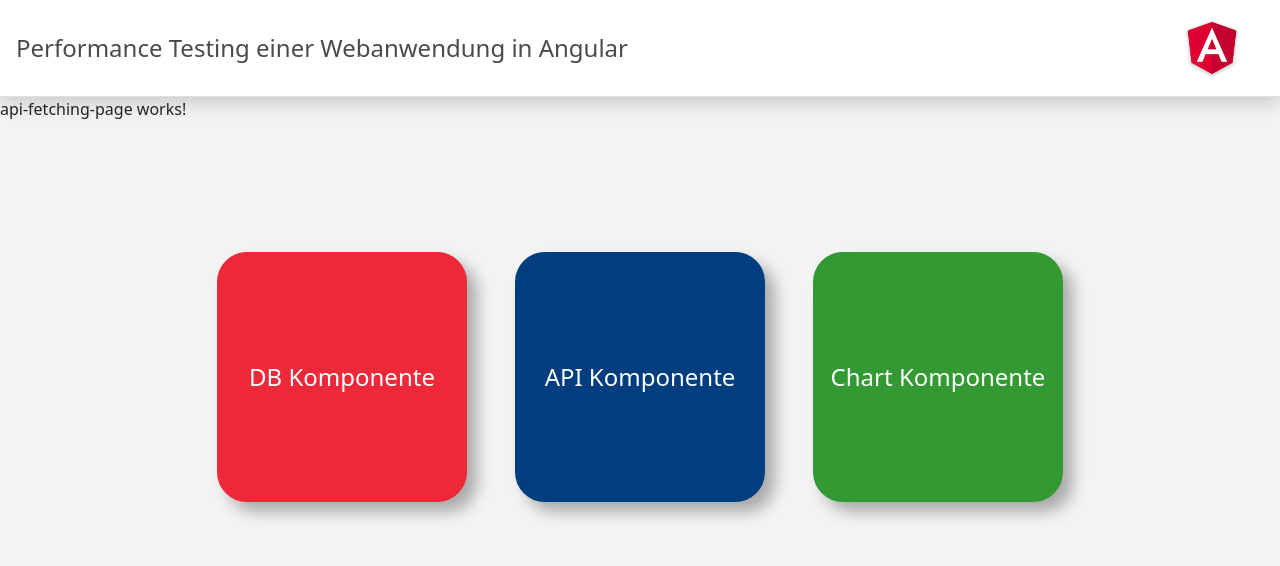
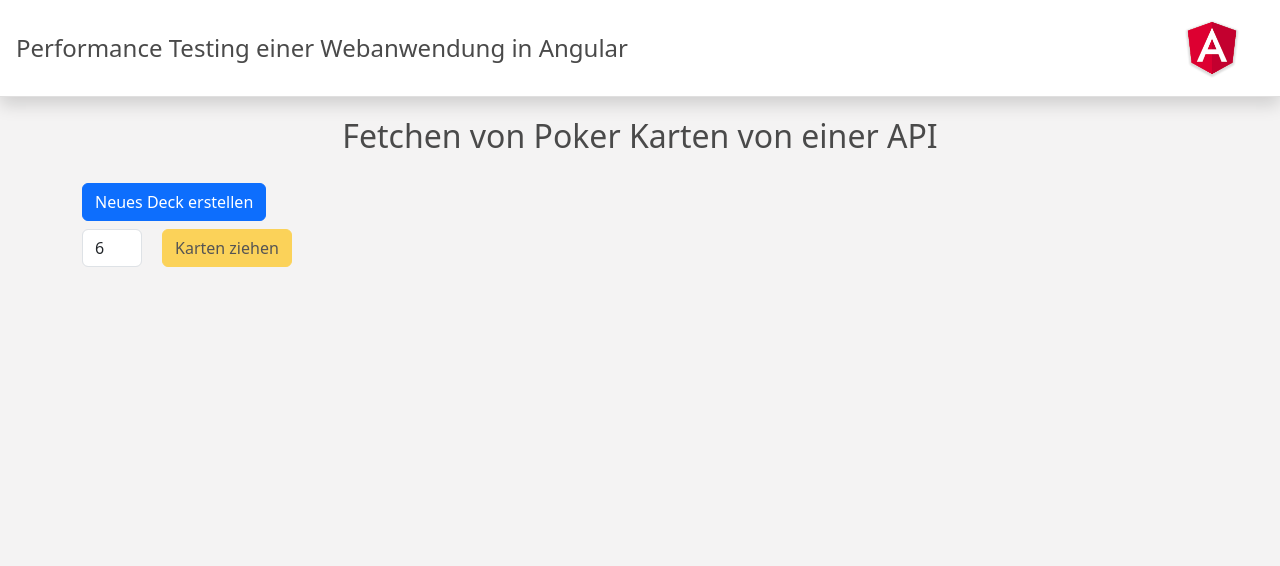
Before and after one commit to ElindTahir/BA-Angular-Project, an Angular app: page /api-fetching-page in a window 1280 px wide. Shown: the top 566 px of the page. Built offline with nearby package versions, Linux system fonts and the light colour scheme.

Commit message:
Fetching Poker Card API Component

```diff
--- a/src/app/api-fetching-page/api-fetching-page.component.html
+++ b/src/app/api-fetching-page/api-fetching-page.component.html
@@ -1 +1,18 @@
-<p>api-fetching-page works!</p>
+<div class="center-container">
+    <h1 class="title">Fetchen von Poker Karten von einer API</h1>
+
+    <div class="container">
+        <div class="button-container mb-2">
+            <button class="btn btn-primary" (click)="createDeck()">Neues Deck erstellen</button>
+            <span *ngIf="deckCreatedMessage" class="message">{{ deckCreatedMessage }}</span>
+        </div>
+
+        <div class="button-container mb-5">
+            <input type="number" [(ngModel)]="numCardsToDraw" min="1" class="form-control card-input" style="width: 50px; margin-right: 10px;">
+            <button class="btn btn-warning" (click)="drawCard()" [disabled]="!deckId">Karten ziehen</button>
+        </div>
+        <div class="card-container">
+            <img *ngFor="let card of cards" [src]="card.image" [alt]="card.code">
+        </div>
+    </div>
+</div>
--- a/src/app/api-fetching-page/api-fetching-page.component.scss
+++ b/src/app/api-fetching-page/api-fetching-page.component.scss
@@ -0,0 +1,55 @@
+.center-container {
+    display: flex;
+    flex-direction: column;
+    align-items: center;
+    width: 100%;
+    gap: 20px;
+    padding-top: 20px;
+}
+
+.container {
+    display: flex;
+    flex-direction: column;
+    align-items: flex-start;
+    width: 100%;
+}
+
+.button-container {
+    display: flex;
+    align-items: center;
+    gap: 10px;
+    width: 100%;
+}
+
+.message {
+    margin-left: 10px;
+    align-self: center;
+    font-size: 16px;
+    font-weight: 500;
+    color: #339933;
+}
+
+.card-input {
+    margin-right: 10px;
+    width: 60px !important;
+}
+
+.card-container {
+    display: flex;
+    flex-wrap: wrap;
+    gap: 5px;
+    justify-content: flex-start;
+    width: 100%;
+}
+
+img {
+    width: 100px;
+    height: auto;
+}
+
+.title {
+    align-self: center;
+    font-size: 32px;
+    font-weight: 500;
+    color: #4a4a4a;
+}
--- a/src/app/api-fetching-page/api-fetching-page.component.ts
+++ b/src/app/api-fetching-page/api-fetching-page.component.ts
@@ -1,10 +1,32 @@
 import { Component } from '@angular/core';
+import { DeckOfCardsService } from '../service/deck-of-cards.service';
 
 @Component({
   selector: 'app-api-fetching-page',
   templateUrl: './api-fetching-page.component.html',
-  styleUrl: './api-fetching-page.component.scss'
+  styleUrls: ['./api-fetching-page.component.scss']
 })
 export class ApiFetchingPageComponent {
+  deckId: string = "";
+  cards: any[] = [];
+  numCardsToDraw = 6;
+  deckCreatedMessage = "";
 
+  constructor(private deckOfCardsService: DeckOfCardsService) { }
+
+  createDeck() {
+    this.deckOfCardsService.createNewDeck().subscribe(data => {
+      this.deckId = data.deck_id;
+      this.deckCreatedMessage = "Kartendeck wurde erstellt!";
+      setTimeout(() => this.deckCreatedMessage = "", 3000);
+    });
+  }
+
+  drawCard() {
+    if (this.numCardsToDraw > 0) {
+      this.deckOfCardsService.drawCards(this.deckId, this.numCardsToDraw).subscribe(data => {
+        this.cards.push(...data.cards);
+      });
+    }
+  }
 }
--- a/src/app/app-routing.module.ts
+++ b/src/app/app-routing.module.ts
@@ -6,7 +6,7 @@ import { ApiFetchingPageComponent } from './api-fetching-page/api-fetching-page.
 import { ChartPageComponent } from './chart-page/chart-page.component';
 
 const routes: Routes = [
-  { path: 'landing-page', component: LandingPageComponent },
+  { path: '', component: LandingPageComponent },
   { path: 'database-page', component: DatabasePageComponent },
   { path: 'api-fetching-page', component: ApiFetchingPageComponent },
   { path: 'chart-page', component: ChartPageComponent }
--- a/src/app/app.component.html
+++ b/src/app/app.component.html
@@ -1,6 +1,4 @@
 <app-nav-bar></app-nav-bar>
 <div class="contentwrapper">
   <router-outlet></router-outlet>
-  <app-landing-page></app-landing-page>
-
 </div>
--- a/src/app/app.component.scss
+++ b/src/app/app.component.scss
@@ -1,3 +1,4 @@
 .contentwrapper {
     background-color: #cac8c836;
+    min-height: 950px;
 }
--- a/src/app/app.module.ts
+++ b/src/app/app.module.ts
@@ -1,6 +1,6 @@
 import { NgModule } from '@angular/core';
 import { BrowserModule } from '@angular/platform-browser';
-
+import { HttpClientModule } from '@angular/common/http';
 import { AppRoutingModule } from './app-routing.module';
 import { AppComponent } from './app.component';
 import { LandingPageComponent } from './landing-page/landing-page.component';
@@ -8,6 +8,7 @@ import { DatabasePageComponent } from './database-page/database-page.component';
 import { ApiFetchingPageComponent } from './api-fetching-page/api-fetching-page.component';
 import { ChartPageComponent } from './chart-page/chart-page.component';
 import { NavBarComponent } from './nav-bar/nav-bar.component';
+import { FormsModule } from '@angular/forms';
 
 @NgModule({
   declarations: [
@@ -20,6 +21,8 @@ import { NavBarComponent } from './nav-bar/nav-bar.component';
   ],
   imports: [
     BrowserModule,
+    HttpClientModule,
+    FormsModule,
     AppRoutingModule
   ],
   providers: [],
--- /dev/null
+++ b/src/app/service/deck-of-cards.service.ts
@@ -0,0 +1,21 @@
+import { Injectable } from '@angular/core';
+import { HttpClient } from '@angular/common/http';
+import { Observable } from 'rxjs';
+
+
+@Injectable({
+  providedIn: 'root'
+})
+export class DeckOfCardsService {
+  private baseUrl = 'https://deckofcardsapi.com/api/deck';
+
+  constructor(private http: HttpClient) { }
+
+  createNewDeck(): Observable<any> {
+    return this.http.get(`${this.baseUrl}/new/shuffle/`);
+  }
+
+  drawCards(deckId: string, count: number = 1): Observable<any> {
+    return this.http.get(`${this.baseUrl}/${deckId}/draw/?count=${count}`);
+  }
+}
```
Also changed, not shown: 1 other file (tests, documents, lock files or other folders).
